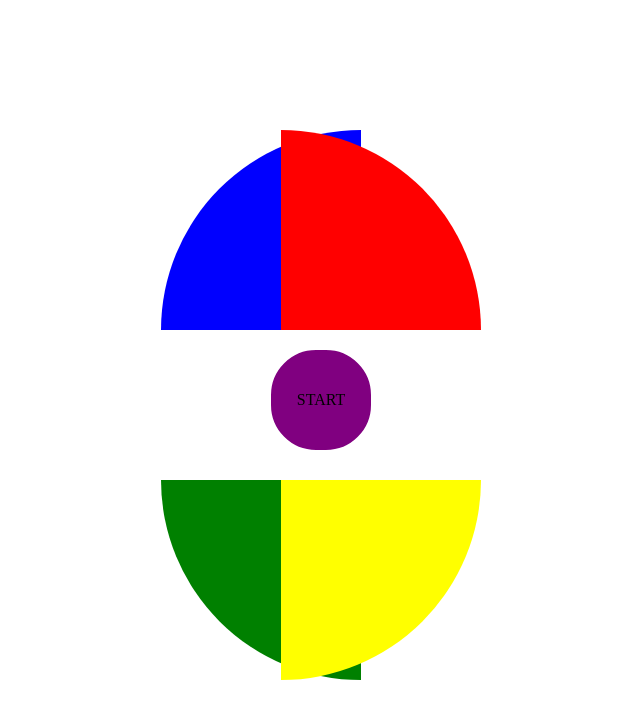
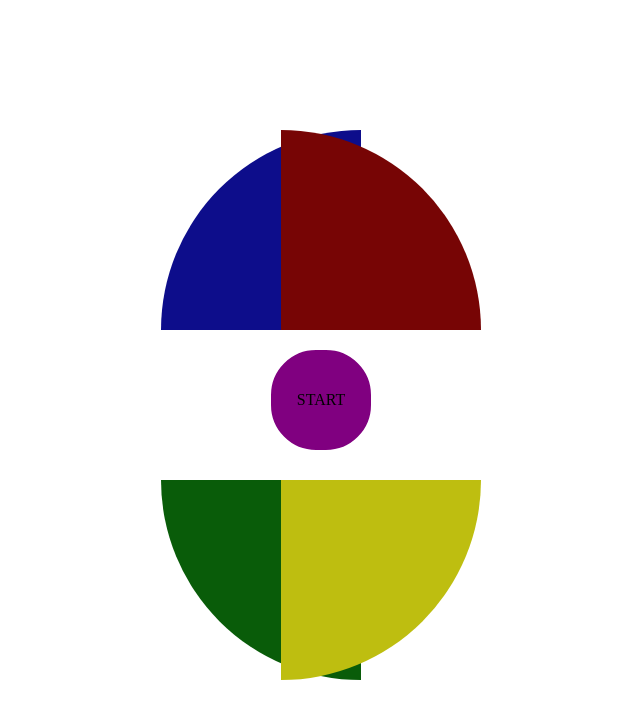
Before and after one commit to narashow/SuperSimon, a plain HTML site: page index.html in a window 1280 px wide. Shown: the whole page, without its empty margins (319-959 px from the left). Drawn offline with Linux system fonts and the light colour scheme.

Commit message:
création et ajoute le fichier script.js

```diff
--- a/index.html
+++ b/index.html
@@ -5,6 +5,7 @@
     <meta name="viewport" content="width=device-width, initial-scale=1.0">
     <meta http-equiv="X-UA-Compatible" content="ie=edge">
     <link rel="stylesheet" href="style.css" />
+    <script src="script.js"></script>
 
     <title>Super Simon</title>
 </head>
--- /dev/null
+++ b/script.js
@@ -0,0 +1 @@
+console.log("hello");
--- a/style.css
+++ b/style.css
@@ -30,7 +30,7 @@ body{
     border-top-left-radius: 200px;
     height: 200px;
     width: 200px;
-    background-color: blue;
+    background-color: rgb(13, 13, 139);
 }
 .bloc2{
     position: absolute;
@@ -39,7 +39,7 @@ body{
     border-top-right-radius: 200px;
     height: 200px;
     width: 200px;
-    background-color: red;
+    background-color: rgb(119, 5, 5);
 }
 .bloc3{
     position: absolute;
@@ -48,7 +48,7 @@ body{
     border-bottom-left-radius: 200px;
     height: 200px;
     width: 200px;
-    background-color:green;
+    background-color:rgb(9, 92, 9);
 }
 .bloc4{
     position: absolute;
@@ -57,5 +57,5 @@ body{
     border-bottom-right-radius: 200px;
     height: 200px;
     width: 200px;
-    background-color:yellow;
+    background-color:rgb(190, 190, 16);
 }
```
